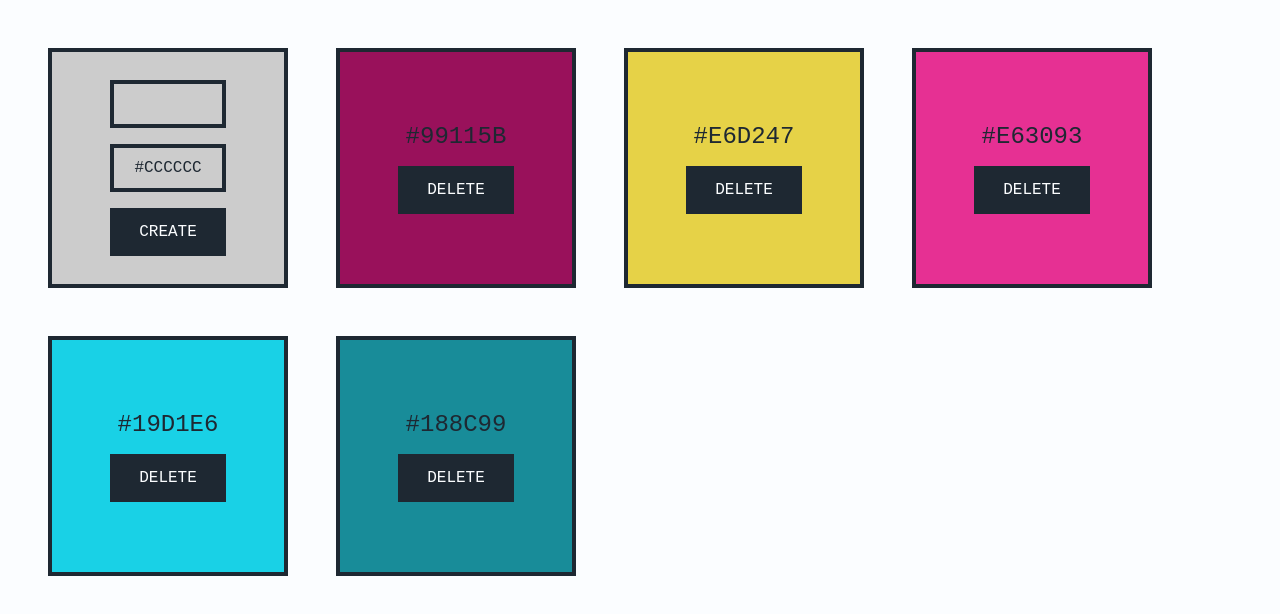
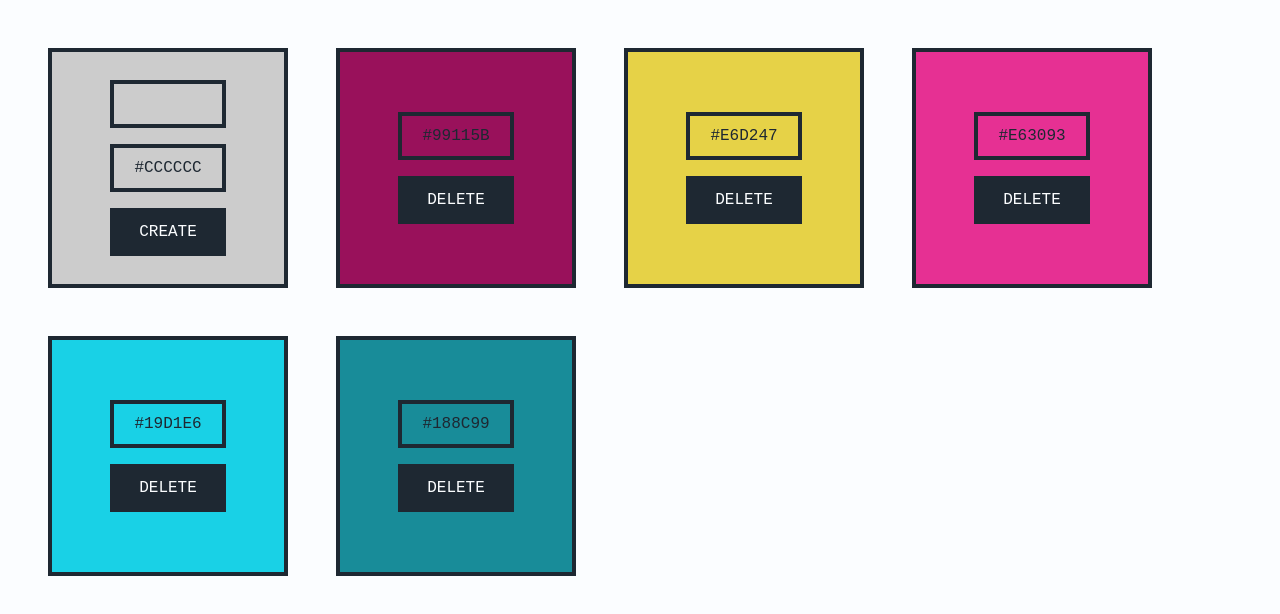
Before and after one commit to gacsphere/color-saver-app, a React (Create React App) app: page / in a window 1280 px wide. Shown: the top 614 px of the page. Built offline with nearby package versions, Linux system fonts and the light colour scheme.

Commit message:
change colorcode p element to input and globalize styling

```diff
--- a/src/components/ColorCard.js
+++ b/src/components/ColorCard.js
@@ -1,5 +1,5 @@
 import styled from "styled-components";
-import { Button } from "./StyledComponents";
+import { Button, Input } from "./StyledComponents";
 
 export default function ColorCard({
   color,
@@ -15,7 +15,7 @@ export default function ColorCard({
   return (
     <>
       <ColorItem onClick={handleClick} style={{ backgroundColor: color }}>
-        <ColorCodeTxt>{color}</ColorCodeTxt>
+        <Input value={color} style={{ backgroundColor: color }} />
         <Button
           // onClick={(event) => {
           //   event.stopPropagation();
@@ -45,7 +45,3 @@ const ColorItem = styled.li`
     /* transform: rotate(-6deg); */
   }
 `;
-
-const ColorCodeTxt = styled.p`
-  text-transform: uppercase;
-`;
--- a/src/components/ColorForm.js
+++ b/src/components/ColorForm.js
@@ -1,5 +1,5 @@
 import { useState } from "react";
-import { Button } from "./StyledComponents";
+import { Button, Input } from "./StyledComponents";
 import styled from "styled-components";
 
 export default function ColorForm({ addColorCard }) {
@@ -51,26 +51,3 @@ const FormCard = styled.form`
     transform: rotate(-6deg);
   } */
 `;
-
-const Input = styled.input`
-  /* -webkit-appearance: none; */
-  width: 50%;
-  height: 3rem;
-  border: 0.25rem solid var(--primary-black);
-  font-family: monospace;
-  font-size: 1rem;
-  text-align: center;
-  text-transform: uppercase;
-  color: var(--primary-black);
-  /* background-color: var(--primary-black); */
-  :focus {
-    transform: rotate(-6deg);
-    outline: none;
-  }
-  ::-webkit-color-swatch-wrapper {
-    padding: 0;
-  }
-  ::-webkit-color-swatch {
-    border: none;
-  }
-`;
--- a/src/components/StyledComponents.js
+++ b/src/components/StyledComponents.js
@@ -20,4 +20,27 @@ const Button = styled.button`
   }
 `;
 
-export { Button };
+const Input = styled.input`
+  /* -webkit-appearance: none; */
+  width: 50%;
+  height: 3rem;
+  border: 0.25rem solid var(--primary-black);
+  font-family: monospace;
+  font-size: 1rem;
+  text-align: center;
+  text-transform: uppercase;
+  color: var(--primary-black);
+  /* background-color: var(--primary-black); */
+  :focus {
+    transform: rotate(-6deg);
+    outline: none;
+  }
+  ::-webkit-color-swatch-wrapper {
+    padding: 0;
+  }
+  ::-webkit-color-swatch {
+    border: none;
+  }
+`;
+
+export { Button, Input };
```
